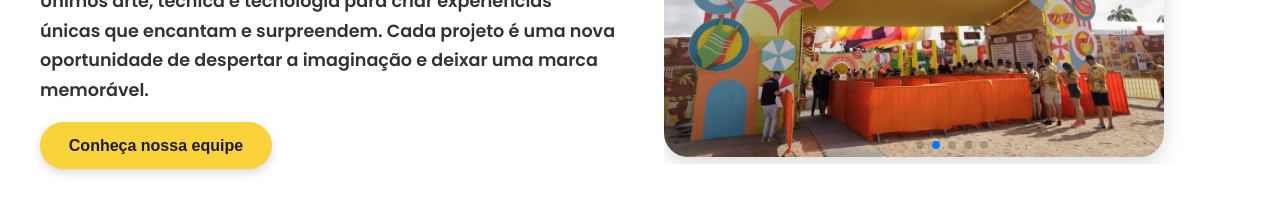
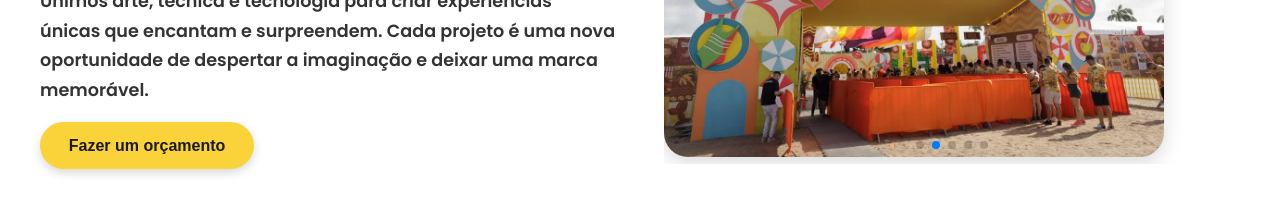
Before and after one commit to humbertomonteiro/cenomagia, a React (Vite) app: page / in a window 1280 px wide. Shown: the part 1240-1459 px from the top of the page. Built offline with nearby package versions, Linux system fonts and the light colour scheme.

Commit message:
Mudando nome do button do About

```diff
--- a/src/components/About/index.tsx
+++ b/src/components/About/index.tsx
@@ -37,7 +37,7 @@ export default function About() {
             encantam e surpreendem. Cada projeto é uma nova oportunidade de
             despertar a imaginação e deixar uma marca memorável.
           </p>
-          <Button variant="secondary">Conheça nossa equipe</Button>
+          <Button variant="secondary">Fazer um orçamento</Button>
         </div>
 
         <div className={styles.imageContainer}>
```
